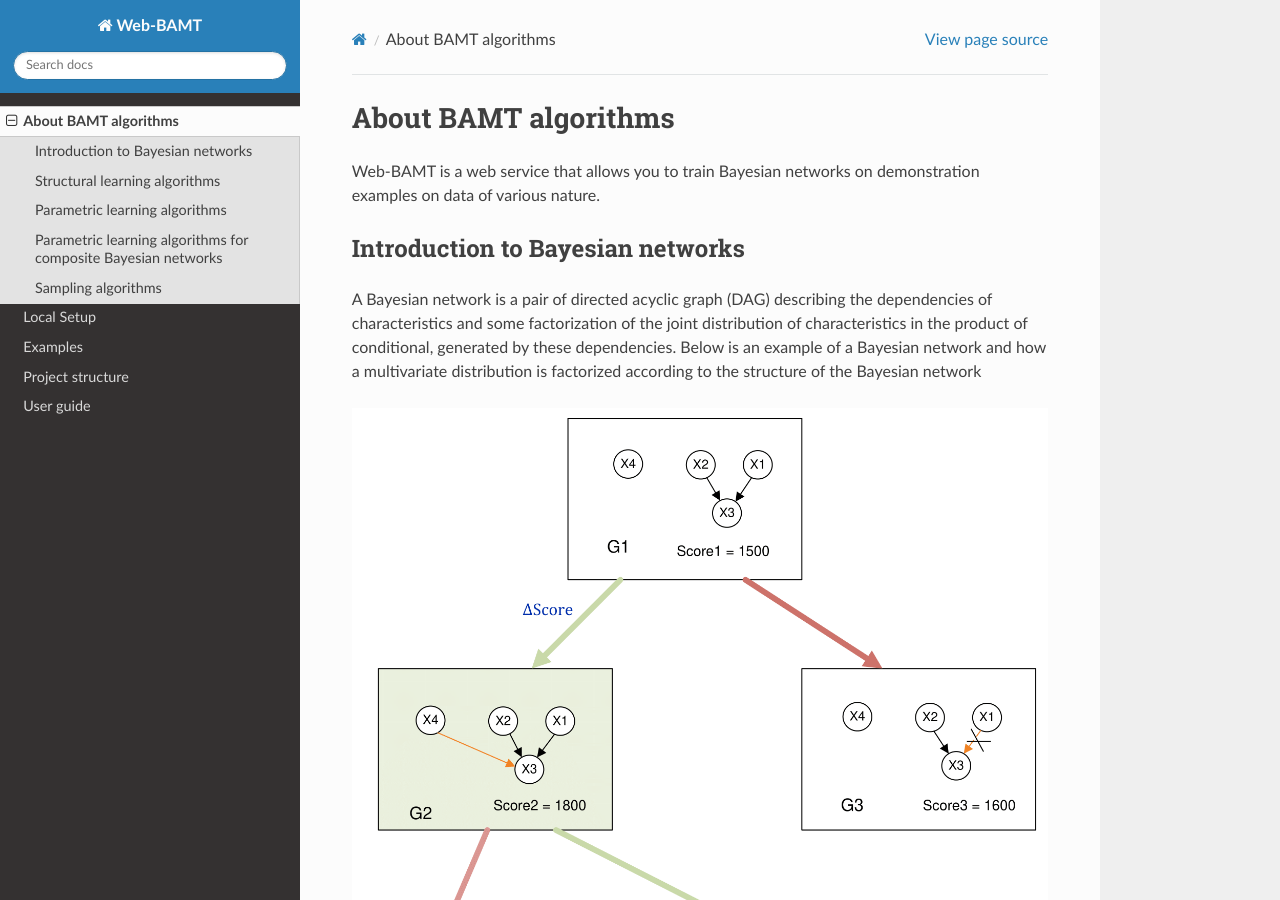
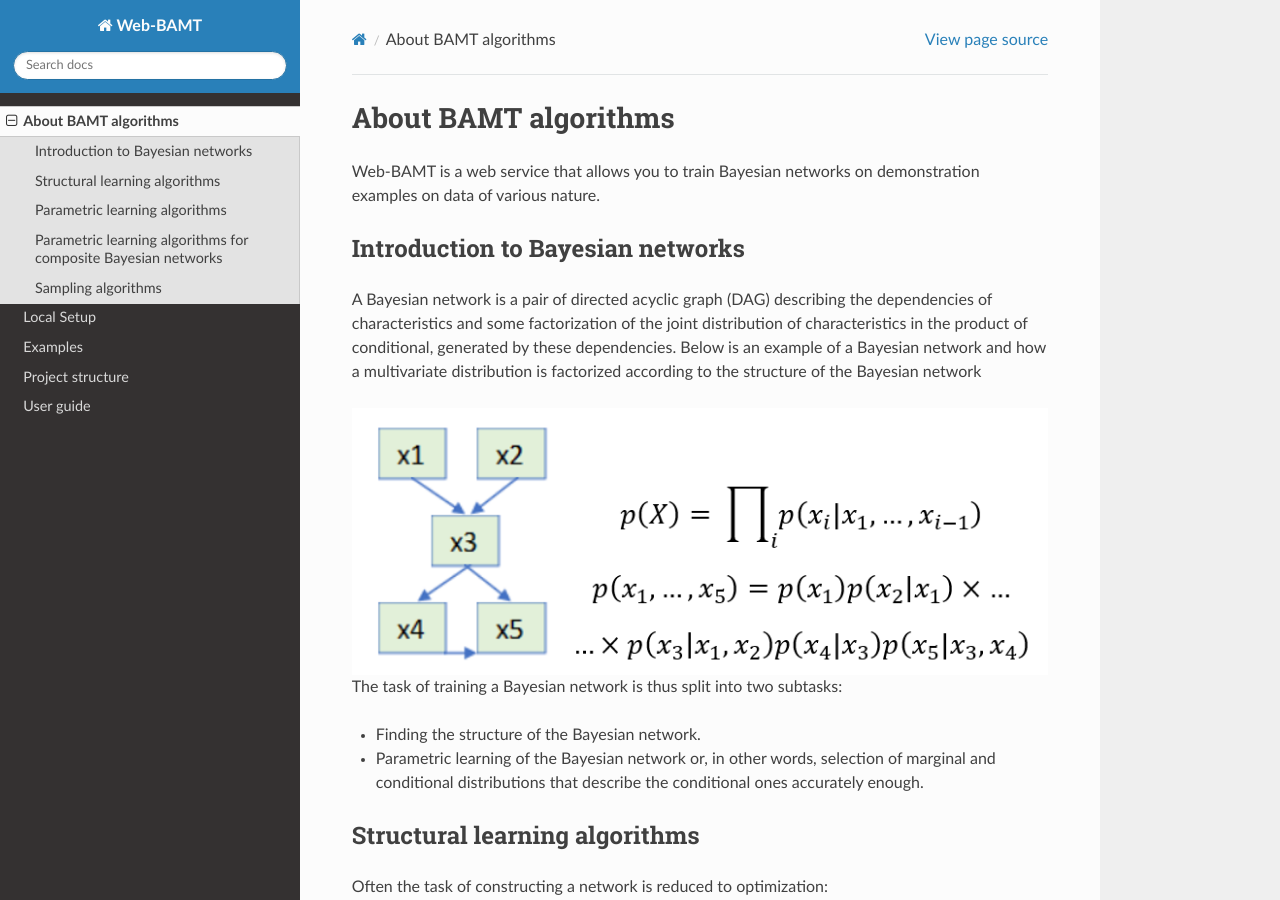
Before and after one commit to aimclub/Web-BAMT, a Sphinx documentation site: the page built from docs/source/About_BAMT_algorithms/index.rst, in a window 1280 px wide and 900 px high. Built offline with Sphinx 7.4.7 and the Read the Docs theme 2.0.0, drawn with Linux system fonts in a browser that asks for light colours.

Commit message:
Update About_BAMT_algorithms/index.rst

```diff
--- a/docs/source/About_BAMT_algorithms/index.rst
+++ b/docs/source/About_BAMT_algorithms/index.rst
@@ -13,7 +13,7 @@ in the product of conditional, generated by these dependencies. Below is an exam
 of a Bayesian network and how a multivariate distribution is factorized according to
 the structure of the Bayesian network
 
-.. image:: img/HC_Scheme_disser.png
+.. image:: img/bnla_model.png
     :align: center
 
 The task of training a Bayesian network is thus split into two subtasks:
@@ -40,6 +40,9 @@ algorithm:
 3. The score-function value is counted after the selected action on the pair;
 4. If the value of score-function is better than that of the previous iteration, the result is memorized;
 5. Stops when the value changes less than the threshold value.
+
+.. image:: img/HC_Scheme_disser.png
+    :align: center
 
 The following score functions from
 `BAMT package <(https://github.com/ITMO-NSS-team/BAMT)>`_
```
